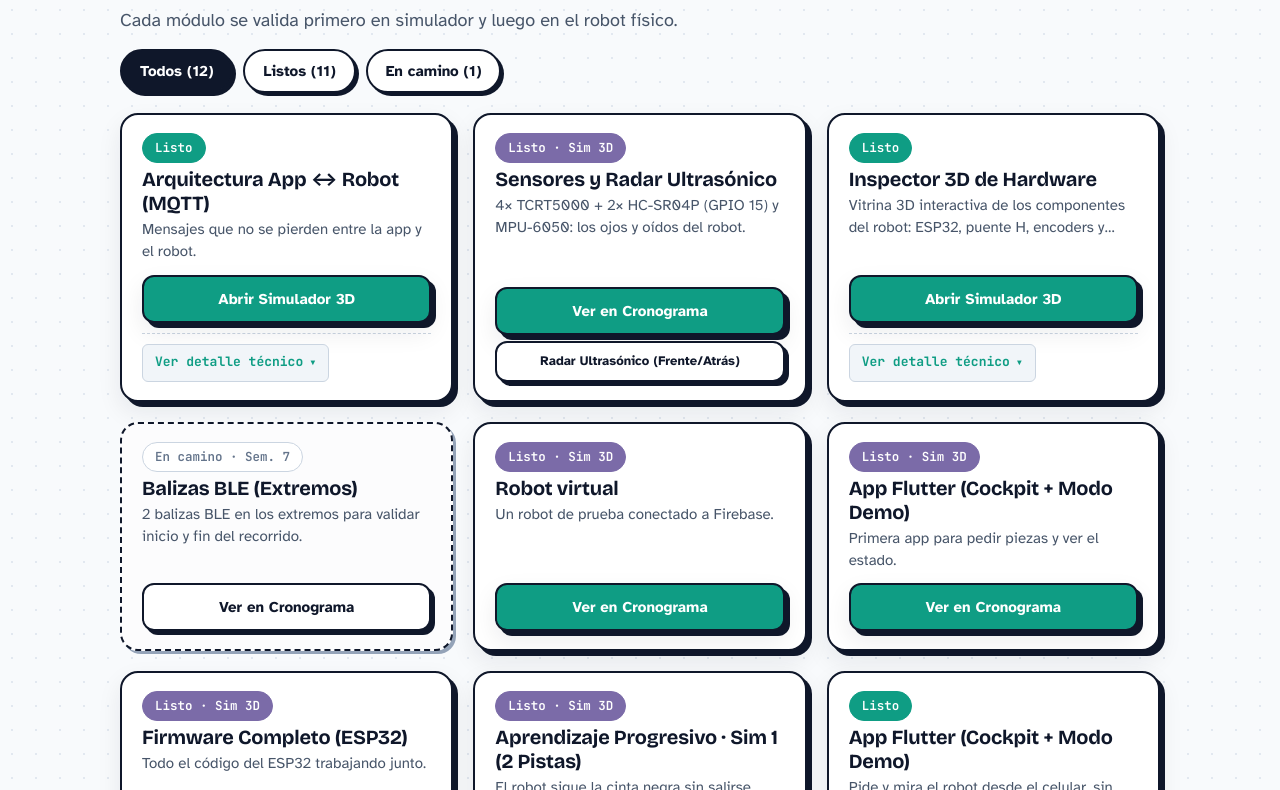
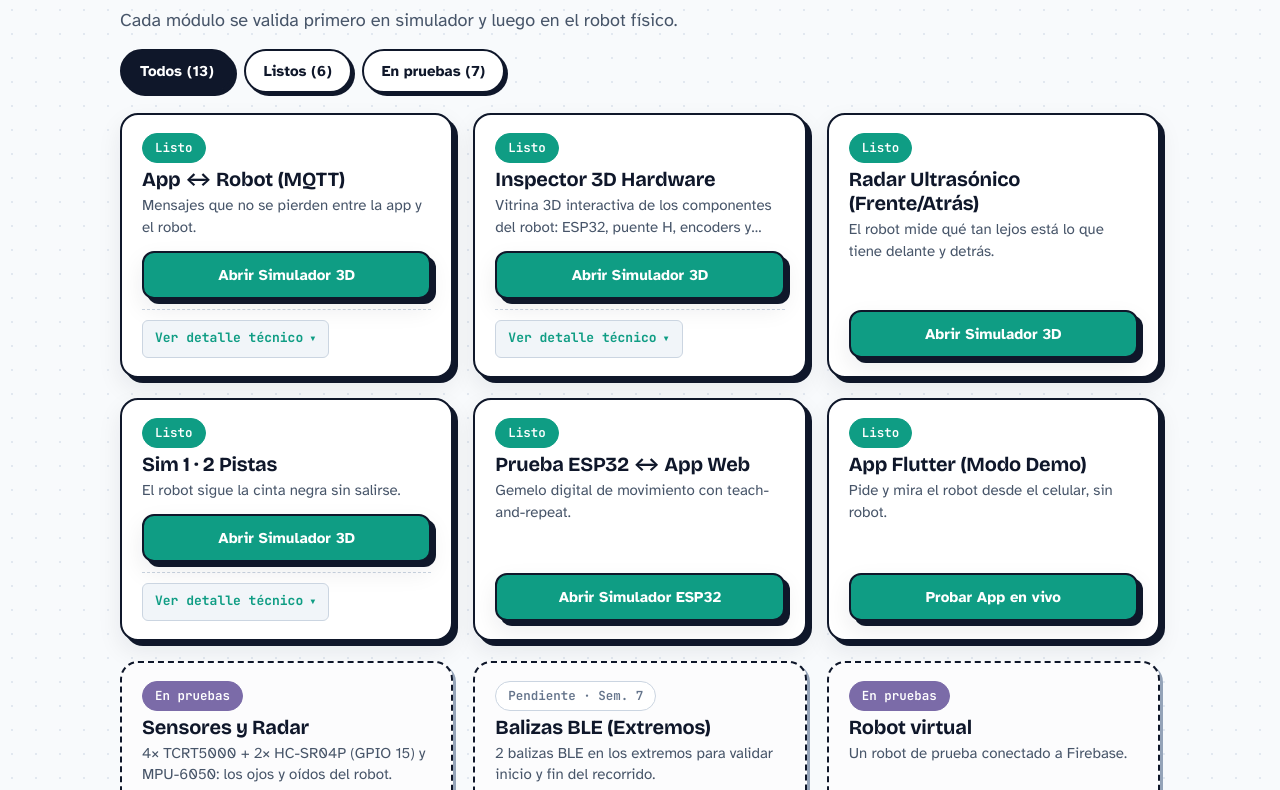
Before and after one commit to ilianavsc/tg-robot-ucab-portfolio, a plain HTML site: page index.html in a window 1280 px wide. Shown: the part 650-1440 px from the top of the page. Drawn offline with nearby package versions, Linux system fonts and the light colour scheme.

Commit message:
refactor(portafolio): unifica estados, etiquetas y orden desde datos/proyecto.js en index, prototipos y mapa grafico

```diff
--- a/datos/proyecto.js
+++ b/datos/proyecto.js
@@ -43,22 +43,22 @@ window.TG = {
       nota: "Sin clases: tiempo para el trabajo pesado." }
   ],
 
-  /* estado: "hecho" | "pruebas" | "pendiente"
+  /* estado: "listo" | "en_pruebas" | "pendiente"
      categoria: "software" | "hardware" | "app"  (agrupación visual del portafolio) */
   prototipos: [
-    { codigo: "P01", nombre: "Así se hablan el robot y la app", tema: "MQTT", semana: 3, estado: "hecho", categoria: "software", etapa: 1, url: "prototipos/P01-mqtt-base/simulador-3d/", principal: true, simulador: "prototipos/P01-mqtt-base/simulador-3d/simulador.html", simuladorTexto: "Simulador 3D de los mensajes", ino: "prototipos/P01-mqtt-base/codigo-esp32/robot_mqtt/robot_mqtt.ino", historico: "prototipos/P01-mqtt-base/README.md", historicoTexto: "Registro de la Fase I: pruebas T1 a T7 y Wokwi" },
-    { codigo: "P02", nombre: "Los sentidos del robot", tema: "Sensores (TCRT5000 + HC-SR04P + MPU-6050)", semana: 5, estado: "pruebas", categoria: "hardware", etapa: 1, nota: "Consolida la línea (4× TCRT5000) y el radar ultrasónico (2× HC-SR04P, TRIG atrás GPIO 15); MPU-6050 reservada para heading hold." },
-    { codigo: "P03", nombre: "Motores que van parejo", tema: "PID", semana: 6, estado: "hecho", categoria: "software", etapa: 1, url: "prototipos/P03-motores/avance-02-simulador-3d/", principal: true, simulador: "prototipos/P03-motores/avance-02-simulador-3d/simulador.html", simuladorTexto: "Vitrina 3D autónoma de los componentes del robot", ino: "prototipos/P03-motores/avance-02-simulador-3d/codigo-esp32/traccion_encoders/traccion_encoders.ino" },
+    { codigo: "P01", nombre: "Así se hablan el robot y la app", tema: "MQTT", semana: 3, estado: "listo", categoria: "software", etapa: 1, url: "prototipos/P01-mqtt-base/simulador-3d/", principal: true, simulador: "prototipos/P01-mqtt-base/simulador-3d/simulador.html", simuladorTexto: "Simulador 3D de los mensajes", ino: "prototipos/P01-mqtt-base/codigo-esp32/robot_mqtt/robot_mqtt.ino", historico: "prototipos/P01-mqtt-base/README.md", historicoTexto: "Registro de la Fase I: pruebas T1 a T7 y Wokwi" },
+    { codigo: "P02", nombre: "Los sentidos del robot", tema: "Sensores (TCRT5000 + HC-SR04P + MPU-6050)", semana: 5, estado: "en_pruebas", categoria: "hardware", etapa: 1, nota: "Consolida la línea (4× TCRT5000) y el radar ultrasónico (2× HC-SR04P, TRIG atrás GPIO 15); MPU-6050 reservada para heading hold." },
+    { codigo: "P03", nombre: "Motores que van parejo", tema: "PID", semana: 6, estado: "listo", categoria: "software", etapa: 1, url: "prototipos/P03-motores/avance-02-simulador-3d/", principal: true, simulador: "prototipos/P03-motores/avance-02-simulador-3d/simulador.html", simuladorTexto: "Vitrina 3D autónoma de los componentes del robot", ino: "prototipos/P03-motores/avance-02-simulador-3d/codigo-esp32/traccion_encoders/traccion_encoders.ino" },
     { codigo: "P04", nombre: "Balizas BLE (Extremos)", tema: "BLE", semana: 7, estado: "pendiente", categoria: "hardware", etapa: 2 },
-    { codigo: "P05", nombre: "Robot virtual y puente", tema: "Firebase", semana: 9, estado: "pruebas", categoria: "app", etapa: 2 },
-    { codigo: "P06", nombre: "Primera versión de la app", tema: "Flutter", semana: 10, estado: "pruebas", categoria: "app", etapa: 3 },
-    { codigo: "P07", nombre: "El cerebro completo", tema: "Firmware", semana: 12, estado: "pruebas", categoria: "hardware", etapa: 2 },
-    { codigo: "P08", nombre: "Seguir la línea", tema: "Simulador 3D", semana: 13, estado: "pruebas", categoria: "software", etapa: 2, url: "prototipos/P08-seguidor-linea/avance-01-simulador-3d/", principal: true, simulador: "prototipos/P08-seguidor-linea/avance-01-simulador-3d/simulador.html", simuladorTexto: "Simulador 1 de aprendizaje progresivo (2 pistas, manual y automático)", ino: "prototipos/P08-seguidor-linea/avance-01-simulador-3d/codigo-esp32/seguidor_linea/seguidor_linea.ino" },
-    { codigo: "P09", nombre: "Interfaz Web / Modo Demo", tema: "Flutter", semana: 15, estado: "hecho", categoria: "app", etapa: 3, url: "app/", principal: true, simulador: "app/", simuladorTexto: "Abrir App Web (Modo Demo)" },
-    { codigo: "P10", nombre: "Prueba ESP32 ↔ App Web", tema: "MQTT Web", semana: 21, estado: "hecho", categoria: "app", etapa: 2, url: "prototipos/P10-simulador-esp32/index.html", principal: true, simulador: "prototipos/P10-simulador-esp32/index.html", simuladorTexto: "Prueba en vivo la lógica del seguidor de línea y su comunicación directa con la App Web (Modo Demo)." },
-    { codigo: "P11", nombre: "La alarma llega al teléfono", tema: "Alertas", semana: 23, estado: "pruebas", categoria: "app", etapa: 3, url: "app/", simulador: "app/", simuladorTexto: "Abrir Centro de Alertas (App, Modo Demo o P10)", nota: "Validado en simulación (P10 + Modo Demo): obstáculo < 20 cm, sensor sin eco, proximidad 20–50 cm y batería ≤ 10,3 V. Pendiente de hardware físico (diciembre)." },
-    { codigo: "P12", nombre: "Pruebas y estadística", tema: "Análisis", semana: 27, estado: "pruebas", categoria: "app", etapa: 3, url: "app/", simulador: "app/", simuladorTexto: "Abrir Analítica de Sesión y CSV (App)", nota: "Validado en simulación: velocidad media/máxima, distancia frontal mínima, error medio de línea, paquetes y paradas de emergencia con exportación CSV. Pendiente de los 20+ ensayos con el robot físico." },
-    { codigo: "P13", nombre: "Radar Ultrasónico (Frente/Atrás)", tema: "Ultrasonido", semana: 5, estado: "pruebas", categoria: "hardware", etapa: 1, consolidadoEn: "P02", url: "prototipos/P13-sensores-ultrasonicos/index.html", principal: true, simulador: "prototipos/P13-sensores-ultrasonicos/index.html", simuladorTexto: "Los ojos de distancia del robot (2× HC-SR04P frente/atrás) para detección de obstáculos." },
+    { codigo: "P05", nombre: "Robot virtual y puente", tema: "Firebase", semana: 9, estado: "en_pruebas", categoria: "app", etapa: 2 },
+    { codigo: "P06", nombre: "Primera versión de la app", tema: "Flutter", semana: 10, estado: "en_pruebas", categoria: "app", etapa: 3 },
+    { codigo: "P07", nombre: "El cerebro completo", tema: "Firmware", semana: 12, estado: "en_pruebas", categoria: "hardware", etapa: 2 },
+    { codigo: "P08", nombre: "Seguir la línea", tema: "Simulador 3D", semana: 13, estado: "listo", categoria: "software", etapa: 2, url: "prototipos/P08-seguidor-linea/avance-01-simulador-3d/", principal: true, simulador: "prototipos/P08-seguidor-linea/avance-01-simulador-3d/simulador.html", simuladorTexto: "Simulador 1 de aprendizaje progresivo (2 pistas, manual y automático)", ino: "prototipos/P08-seguidor-linea/avance-01-simulador-3d/codigo-esp32/seguidor_linea/seguidor_linea.ino" },
+    { codigo: "P09", nombre: "Interfaz Web / Modo Demo", tema: "Flutter", semana: 15, estado: "listo", categoria: "app", etapa: 3, url: "app/", principal: true, simulador: "app/", simuladorTexto: "Abrir App Web (Modo Demo)" },
+    { codigo: "P10", nombre: "Prueba ESP32 ↔ App Web", tema: "MQTT Web", semana: 21, estado: "listo", categoria: "app", etapa: 2, url: "prototipos/P10-simulador-esp32/index.html", principal: true, simulador: "prototipos/P10-simulador-esp32/index.html", simuladorTexto: "Prueba en vivo la lógica del seguidor de línea y su comunicación directa con la App Web (Modo Demo)." },
+    { codigo: "P11", nombre: "La alarma llega al teléfono", tema: "Alertas", semana: 23, estado: "en_pruebas", categoria: "app", etapa: 3, url: "app/", simulador: "app/", simuladorTexto: "Abrir Centro de Alertas (App, Modo Demo o P10)", nota: "Validado en simulación (P10 + Modo Demo): obstáculo < 20 cm, sensor sin eco, proximidad 20–50 cm y batería ≤ 10,3 V. Pendiente de hardware físico (diciembre)." },
+    { codigo: "P12", nombre: "Pruebas y estadística", tema: "Análisis", semana: 27, estado: "en_pruebas", categoria: "app", etapa: 3, url: "app/", simulador: "app/", simuladorTexto: "Abrir Analítica de Sesión y CSV (App)", nota: "Validado en simulación: velocidad media/máxima, distancia frontal mínima, error medio de línea, paquetes y paradas de emergencia con exportación CSV. Pendiente de los 20+ ensayos con el robot físico." },
+    { codigo: "P13", nombre: "Radar Ultrasónico (Frente/Atrás)", tema: "Ultrasonido", semana: 5, estado: "listo", categoria: "hardware", etapa: 1, consolidadoEn: "P02", url: "prototipos/P13-sensores-ultrasonicos/index.html", principal: true, simulador: "prototipos/P13-sensores-ultrasonicos/index.html", simuladorTexto: "Los ojos de distancia del robot (2× HC-SR04P frente/atrás) para detección de obstáculos." },
   ],
 
   /* ---------- PORTADA Y CRONOGRAMA RESUMIDOS ---------- */
--- a/index.html
+++ b/index.html
@@ -298,32 +298,9 @@ a.ir:hover {
 <script>
 (function () {
   var U = TGU, D = TG, hoy = U.hoy(), s = U.semana(hoy), fase = U.faseDe(hoy);
-  // P13 quedó consolidado dentro de P02: se retira su tarjeta del grid y su
-  // enlace se muestra dentro de la tarjeta de P02 (para no perder acceso).
-  var P = D.prototipos.filter(function (p) { return !p.consolidadoEn; });
-  var consolidados = {};
-  D.prototipos.forEach(function (p) {
-    if (p.consolidadoEn) {
-      (consolidados[p.consolidadoEn] = consolidados[p.consolidadoEn] || []).push(p);
-    }
-  });
-
-  // Títulos visibles limpios (sin prefijo P0X). Si falta, se usa protoResumen.corto.
-  var titulosLimpios = {
-    P01: "Arquitectura App ↔ Robot (MQTT)",
-    P02: "Sensores y Radar Ultrasónico",
-    P03: "Inspector 3D de Hardware",
-    P04: "Balizas BLE (Extremos)",
-    P06: "App Flutter (Cockpit + Modo Demo)",
-    P07: "Firmware Completo (ESP32)",
-    P08: "Aprendizaje Progresivo · Sim 1 (2 Pistas)",
-    P09: "App Flutter (Cockpit + Modo Demo)",
-    P10: "Aprendizaje Progresivo · Sim 2 (Teach-and-Repeat)",
-    P11: "Centro de Alertas",
-    P12: "Analítica y Exportación CSV"
-  };
-  var listosArr = P.filter(function (p) { return p.estado !== "pendiente"; });
-  var caminoArr = P.filter(function (p) { return p.estado === "pendiente"; });
+  var P = D.prototipos;
+  var listosArr = P.filter(function (p) { return p.estado === "listo"; });
+  var caminoArr = P.filter(function (p) { return p.estado === "en_pruebas" || p.estado === "pendiente"; });
 
   /* 1. Hero: barra de avance (calculada de TG.prototipos, P01–P13) */
   var pct = Math.round((listosArr.length / P.length) * 100);
@@ -338,16 +315,19 @@ a.ir:hover {
   /* 2. Contadores en botones de filtro */
   document.getElementById("f-todos").textContent = "Todos (" + P.length + ")";
   document.getElementById("f-listos").textContent = "Listos (" + listosArr.length + ")";
-  document.getElementById("f-camino").textContent = "En camino (" + caminoArr.length + ")";
+  document.getElementById("f-camino").textContent = "En pruebas (" + caminoArr.length + ")";
 
   /* 3. Render de tarjetas compactas de prototipos */
   var gridEl = document.getElementById("grid-prototipos");
   var filtroActual = "todos";
 
+  function claseEstado(e) {
+    return e === "listo" ? "hecho" : e === "en_pruebas" ? "pruebas" : "pendiente";
+  }
   function etiquetaEstado(p) {
-    if (p.estado === "hecho") return '<span class="chip hecho">Listo</span>';
-    if (p.estado === "pruebas") return '<span class="chip pruebas">Listo · Sim 3D</span>';
-    return '<span class="chip pendiente">En camino · Sem. ' + p.semana + '</span>';
+    if (p.estado === "listo") return '<span class="chip hecho">Listo</span>';
+    if (p.estado === "en_pruebas") return '<span class="chip pruebas">En pruebas</span>';
+    return '<span class="chip pendiente">Pendiente · Sem. ' + p.semana + '</span>';
   }
 
   function textoBoton(p) {
@@ -359,15 +339,24 @@ a.ir:hover {
 
   function renderPrototipos() {
     var lista = P.filter(function (p) {
-      if (filtroActual === "listos") return p.estado !== "pendiente";
-      if (filtroActual === "camino") return p.estado === "pendiente";
+      if (filtroActual === "listos") return p.estado === "listo";
+      if (filtroActual === "camino") return p.estado === "en_pruebas" || p.estado === "pendiente";
       return true;
+    });
+    // Los Listos primero, en el mismo orden 3x2 de prototipos/index.html.
+    var ordenListos = ["P01", "P03", "P13", "P08", "P10", "P09"];
+    lista = lista.slice().sort(function (a, b) {
+      var ia = ordenListos.indexOf(a.codigo), ib = ordenListos.indexOf(b.codigo);
+      if (ia === -1 && ib === -1) return 0;
+      if (ia === -1) return 1;
+      if (ib === -1) return -1;
+      return ia - ib;
     });
 
     gridEl.innerHTML = lista.map(function (p) {
       var info = (D.protoResumen && D.protoResumen[p.codigo]) || { corto: p.nombre, linea: p.tema };
-      var titulo = titulosLimpios[p.codigo] || info.corto;
-      var esListo = p.estado !== "pendiente";
+      var titulo = info.corto;
+      var esListo = p.estado === "listo";
       var hrefAccion = p.url ? p.url : "cronograma.html#sem-" + p.semana;
       var claseBtn = esListo ? "btn btn-principal" : "btn btn-secundario";
 
@@ -383,14 +372,6 @@ a.ir:hover {
         extras += '</div></details>';
       }
 
-      // Sub-enlaces de prototipos consolidados dentro de este (p. ej. P13 en P02).
-      var subLinks = "";
-      if (consolidados[p.codigo]) {
-        subLinks = consolidados[p.codigo].map(function (c) {
-          return '<a href="' + c.url + '" class="btn btn-secundario" style="width:100%;padding:8px 12px;font-size:13px;margin-top:6px">' + c.nombre + '</a>';
-        }).join("");
-      }
-
       return '<article class="proto-card-compacta' + (esListo ? "" : " en-camino") + '">' +
         '<div>' +
           '<div class="proto-cabecera">' +
@@ -401,7 +382,6 @@ a.ir:hover {
         '</div>' +
         '<div>' +
           '<a href="' + hrefAccion + '" class="' + claseBtn + '" style="width:100%;padding:10px 16px;font-size:15px">' + textoBoton(p) + '</a>' +
-          subLinks +
           extras +
         '</div>' +
       '</article>';
```
Also changed, not shown: cronograma.html (+7 -4 lines), prototipos/index.html (+3 -2 lines).
